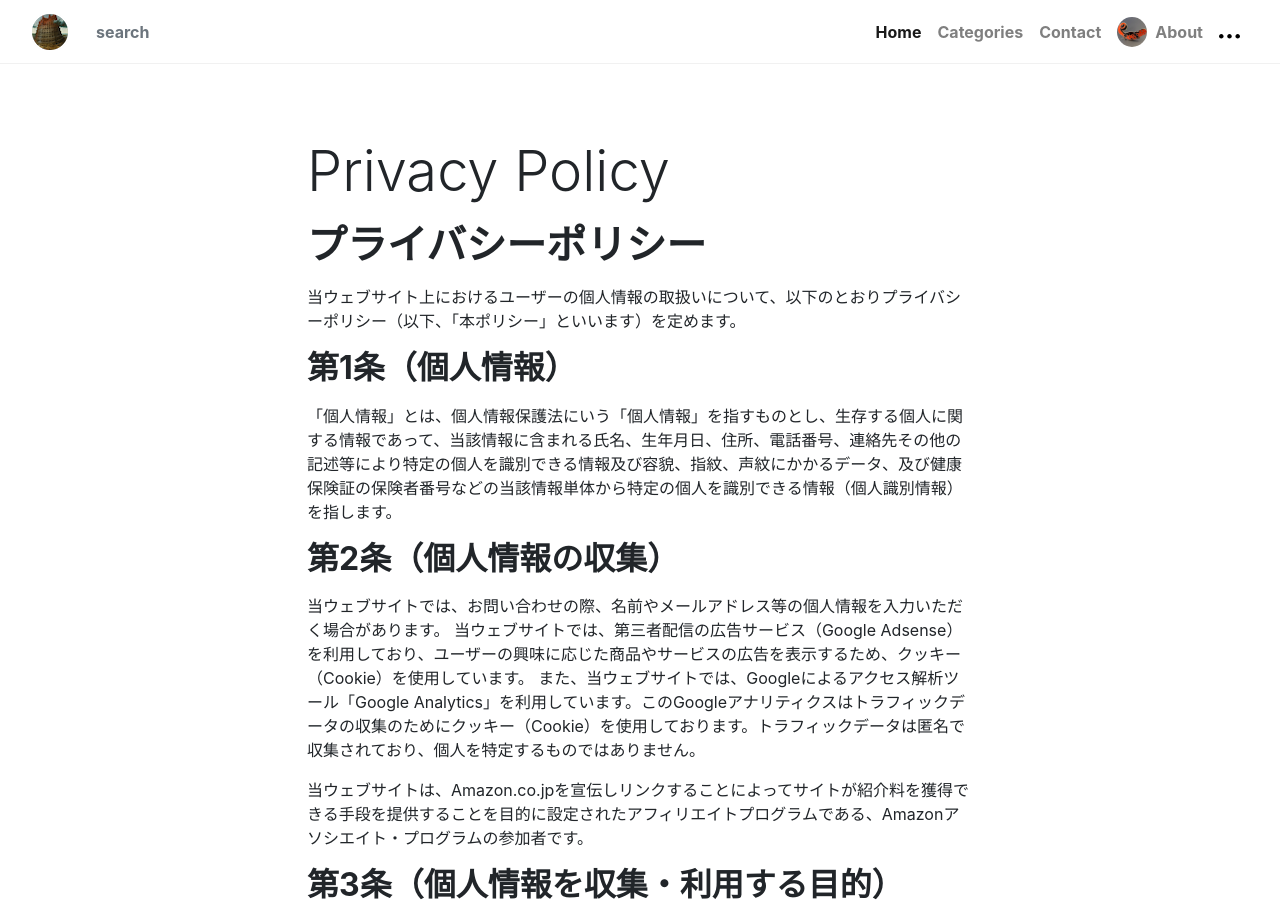
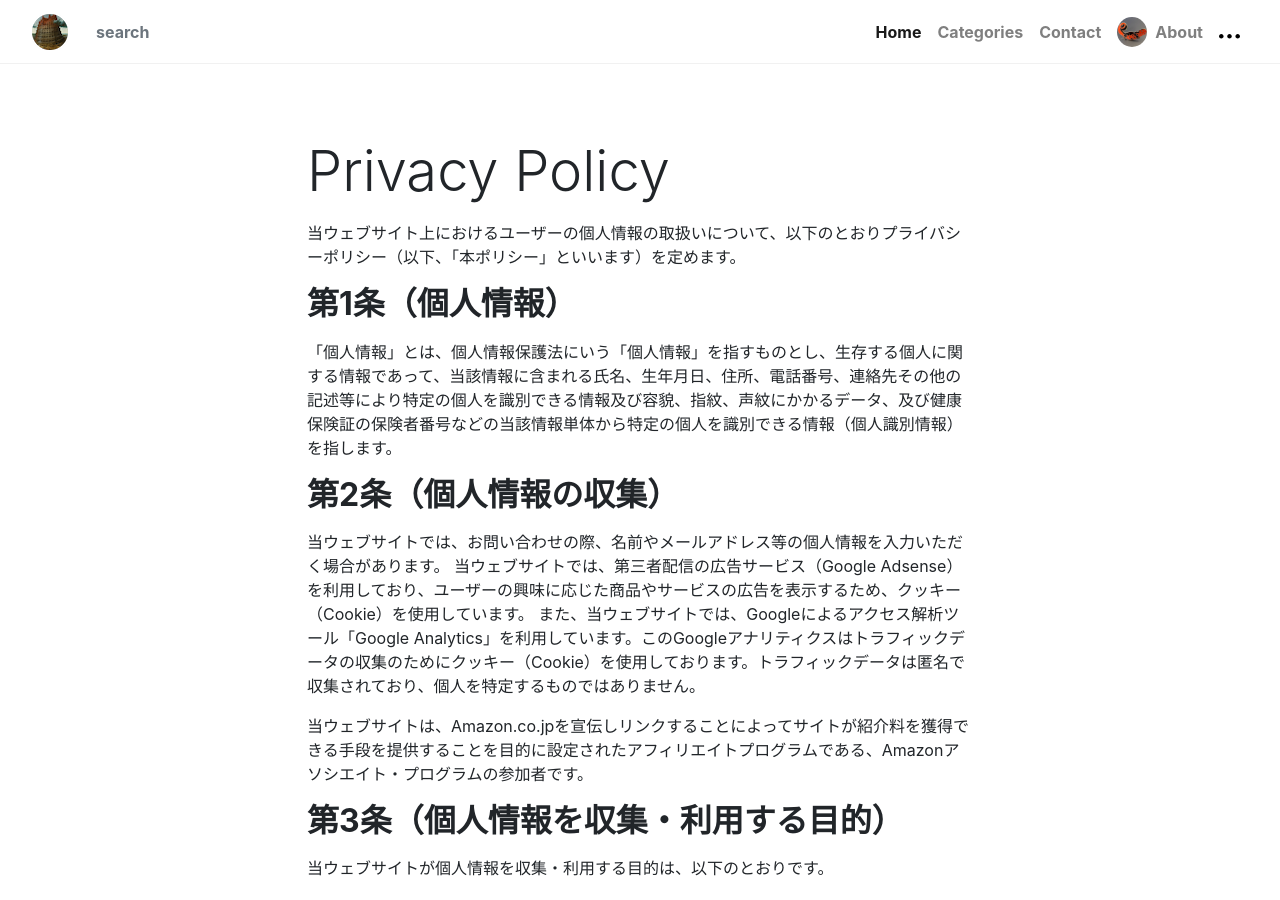
Before and after one commit to tenax66/babel, a Jekyll site: the page built from _pages/privacy-policy.md, in a window 1280 px wide and 900 px high. Built offline with Jekyll 4.4.1, drawn with Linux system fonts in a browser that asks for light colours; nearby versions of some CDN libraries; library files that are not in the unit come from our copies; comment, search, counter and statistics services are not loaded.

Commit message:
remove redundant title

```diff
--- a/_pages/privacy-policy.md
+++ b/_pages/privacy-policy.md
@@ -3,7 +3,6 @@ title: "Privacy Policy"
 permalink: "/privacy-policy.html"
 ---
 
-# プライバシーポリシー
 当ウェブサイト上におけるユーザーの個人情報の取扱いについて、以下のとおりプライバシーポリシー（以下、「本ポリシー」といいます）を定めます。
 
 ## 第1条（個人情報）
```
